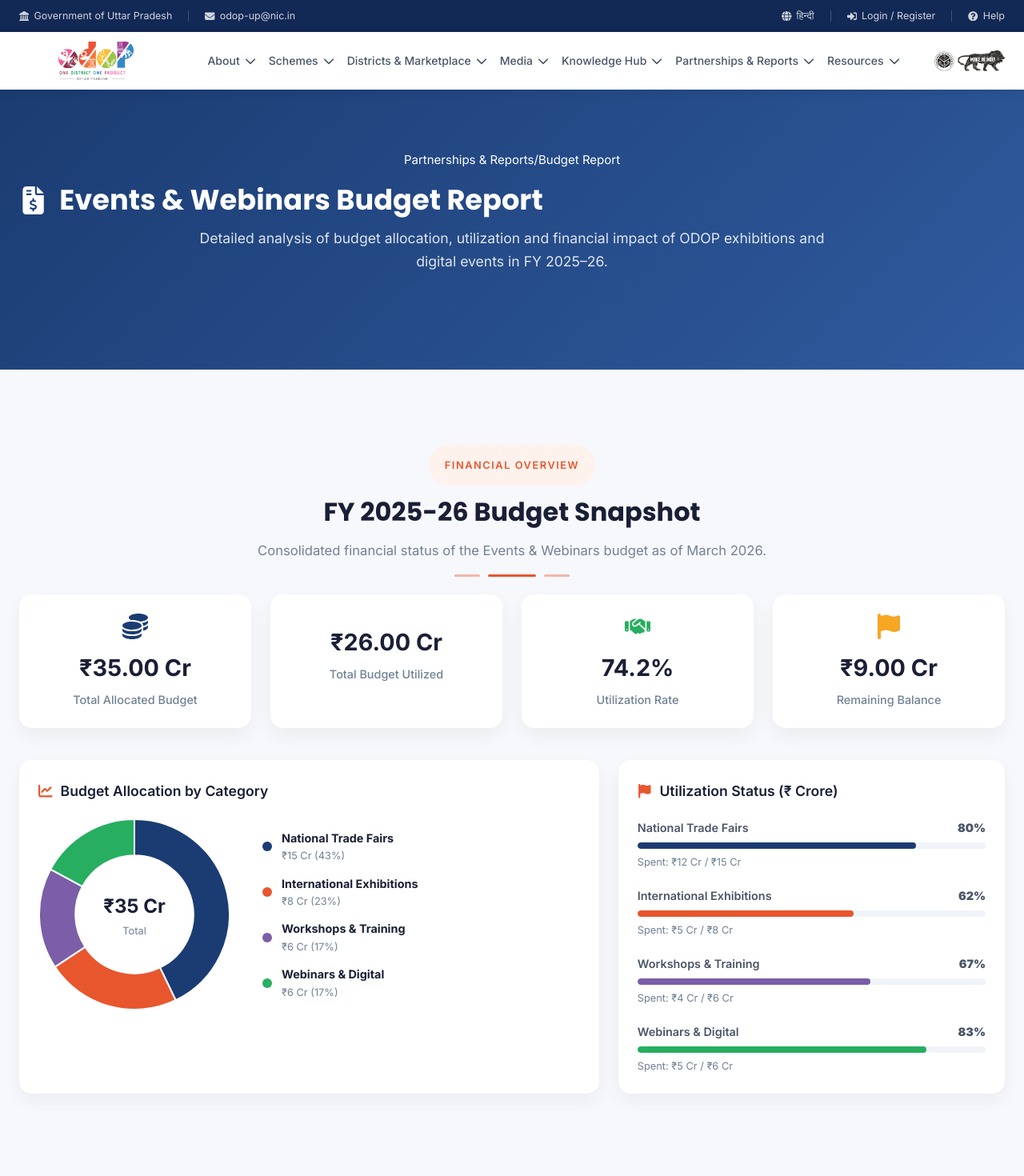
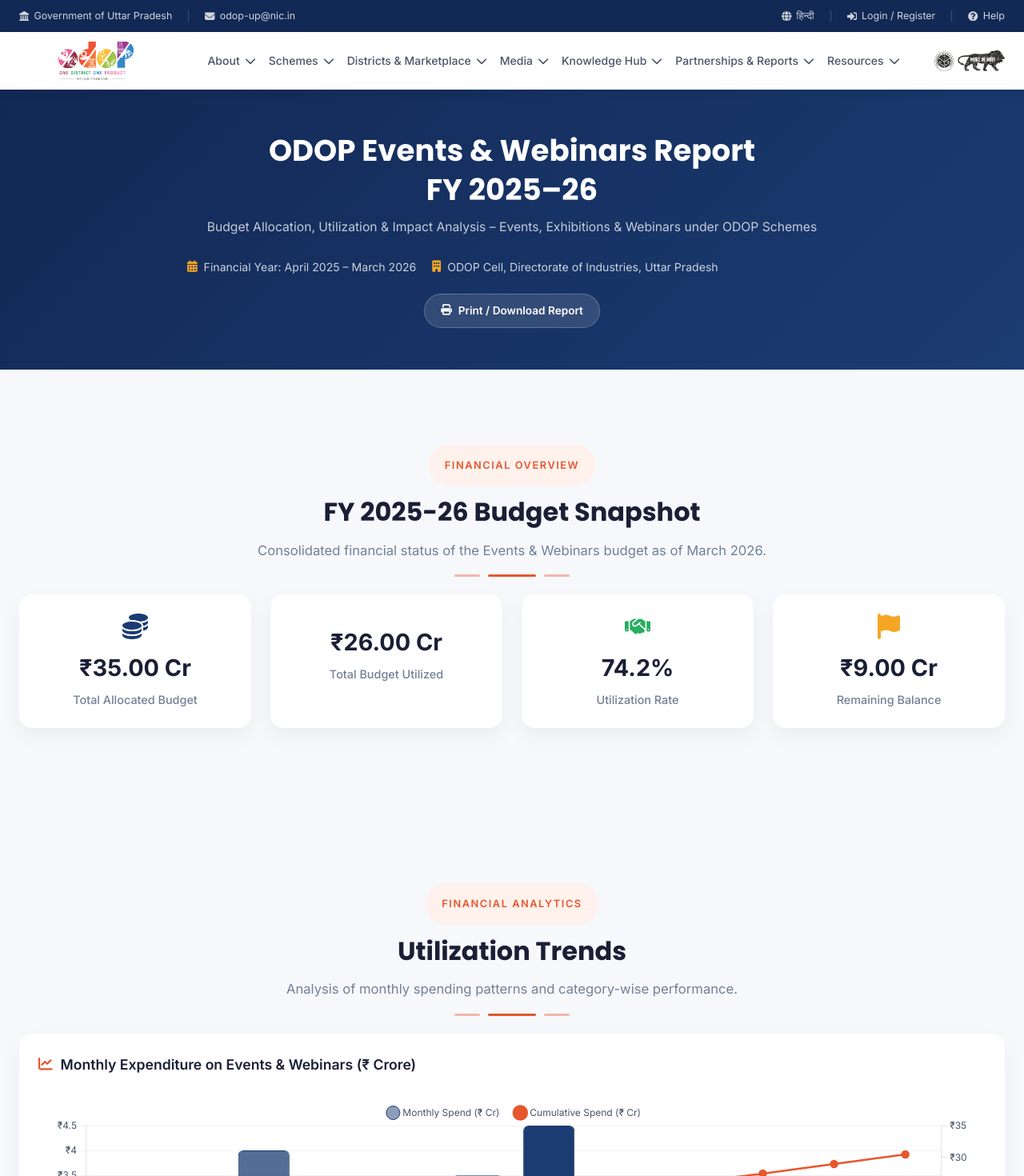
Before and after one commit to anitsengarg/odop-next, a Next.js app: page /partnerships/event-budget-report in a window 1280 px wide. Shown: the top 1470 px of the page at 80% size. Built offline with nearby package versions, Linux system fonts and the light colour scheme.

Commit message:
feat: update Event Budget Report page layout and styling, add print functionality

```diff
--- a/src/app/(public)/partnerships/event-budget-report/page.tsx
+++ b/src/app/(public)/partnerships/event-budget-report/page.tsx
@@ -294,23 +294,21 @@ export default function EventBudgetReportPage() {
 
   return (
     <main className="main-content schemes-page about-static-page event-budget-report-page">
-      <section className="page-hero event-budget-hero">
-        <div className="container">
-          <div className="breadcrumb-wrap">
-            <span className="breadcrumb-item">Partnerships &amp; Reports</span>
-            <span className="breadcrumb-sep">/</span>
-            <span className="breadcrumb-item active">Budget Report</span>
-          </div>
-          <h1>
-            <FaFileInvoiceDollar className="page-title-icon" />
-            Events &amp; Webinars Budget Report
-          </h1>
-          <p>
-            Detailed analysis of budget allocation, utilization and financial
-            impact of ODOP exhibitions and digital events in FY 2025–26.
-          </p>
-        </div>
-      </section>
+     <section className="page-hero events-report-hero">
+    <div className="page-hero-overlay"></div>
+    <div className="container page-hero-content">
+      <h1 className="page-hero-title">ODOP Events &amp; Webinars Report<br/>FY 2025–26</h1>
+      <p className="page-hero-subtitle">Budget Allocation, Utilization &amp; Impact Analysis – Events, Exhibitions
+        &amp; Webinars under ODOP Schemes</p>
+      <div className="report-hero-meta">
+        <span className="report-hero-meta-item"><i className="fas fa-calendar-alt"></i> Financial Year: April 2025 – March 2026</span>
+        <span className="report-hero-meta-item"><i className="fas fa-building"></i> ODOP Cell, Directorate of Industries, Uttar Pradesh</span>
+      </div>
+      <button className="report-print-btn" onClick={() => window.print()}>
+        <i className="fas fa-print"></i> Print / Download Report
+      </button>
+    </div>
+  </section>
 
       <div className="container">
         {/* SECTION 1 – FINANCIAL OVERVIEW */}
@@ -357,113 +355,6 @@ export default function EventBudgetReportPage() {
               </div>
               <div className="kpi-value">₹<Counter value="9.00" /> Cr</div>
               <div className="kpi-label">Remaining Balance</div>
-            </div>
-          </div>
-
-          <div className="allocation-shell">
-            <div className="report-card allocation-card">
-              <div className="report-card-title">
-                <FaChartLine /> Budget Allocation by Category
-              </div>
-              <div className="allocation-content">
-                <div className="chart-wrap-doughnut">
-                  <canvas ref={allocationChartRef} id="allocationChart"></canvas>
-                  <div className="chart-center-label">
-                    <span className="total-val">₹35 Cr</span>
-                    <span className="total-label">Total</span>
-                  </div>
-                </div>
-                <div className="allocation-legend">
-                  <div className="legend-item">
-                    <span className="dot blue"></span>
-                    <div className="legend-info">
-                      <strong>National Trade Fairs</strong>
-                      <span>₹15 Cr (43%)</span>
-                    </div>
-                  </div>
-                  <div className="legend-item">
-                    <span className="dot orange"></span>
-                    <div className="legend-info">
-                      <strong>International Exhibitions</strong>
-                      <span>₹8 Cr (23%)</span>
-                    </div>
-                  </div>
-                  <div className="legend-item">
-                    <span className="dot purple"></span>
-                    <div className="legend-info">
-                      <strong>Workshops &amp; Training</strong>
-                      <span>₹6 Cr (17%)</span>
-                    </div>
-                  </div>
-                  <div className="legend-item">
-                    <span className="dot green"></span>
-                    <div className="legend-info">
-                      <strong>Webinars &amp; Digital</strong>
-                      <span>₹6 Cr (17%)</span>
-                    </div>
-                  </div>
-                </div>
-              </div>
-            </div>
-
-            <div className="report-card summary-card">
-              <div className="report-card-title">
-                <FaFlag /> Utilization Status (₹ Crore)
-              </div>
-              <div className="summary-status-list">
-                <div className="status-item">
-                  <div className="status-head">
-                    <span>National Trade Fairs</span>
-                    <strong>80%</strong>
-                  </div>
-                  <div className="status-bar-wrap">
-                    <div
-                      className="status-bar blue"
-                      style={{ width: "80%" }}
-                    ></div>
-                  </div>
-                  <div className="status-meta">Spent: ₹12 Cr / ₹15 Cr</div>
-                </div>
-                <div className="status-item">
-                  <div className="status-head">
-                    <span>International Exhibitions</span>
-                    <strong>62%</strong>
-                  </div>
-                  <div className="status-bar-wrap">
-                    <div
-                      className="status-bar orange"
-                      style={{ width: "62%" }}
-                    ></div>
-                  </div>
-                  <div className="status-meta">Spent: ₹5 Cr / ₹8 Cr</div>
-                </div>
-                <div className="status-item">
-                  <div className="status-head">
-                    <span>Workshops &amp; Training</span>
-                    <strong>67%</strong>
-                  </div>
-                  <div className="status-bar-wrap">
-                    <div
-                      className="status-bar purple"
-                      style={{ width: "67%" }}
-                    ></div>
-                  </div>
-                  <div className="status-meta">Spent: ₹4 Cr / ₹6 Cr</div>
-                </div>
-                <div className="status-item">
-                  <div className="status-head">
-                    <span>Webinars &amp; Digital</span>
-                    <strong>83%</strong>
-                  </div>
-                  <div className="status-bar-wrap">
-                    <div
-                      className="status-bar green"
-                      style={{ width: "83%" }}
-                    ></div>
-                  </div>
-                  <div className="status-meta">Spent: ₹5 Cr / ₹6 Cr</div>
-                </div>
-              </div>
             </div>
           </div>
         </section>
--- a/src/styles/event-budget-report.css
+++ b/src/styles/event-budget-report.css
@@ -8,7 +8,10 @@
 }
 
 .event-budget-hero {
-    background: linear-gradient(135deg, #1b3c72 0%, #2f5a9e 100%);
+    background: linear-gradient(135deg,
+          rgba(11, 35, 69, 0.95) 0%,
+          rgba(27, 60, 114, 0.90) 55%,
+          rgba(232, 86, 46, 0.80) 100%);
     padding: 40px 0 60px;
     color: var(--white);
     margin-bottom: 0;
@@ -371,3 +374,42 @@
         padding: 16px;
     }
 }
+ .report-hero-meta {
+      display: flex;
+      flex-wrap: wrap;
+      gap: 20px;
+      margin-top: 22px;
+    }
+
+    .report-hero-meta-item {
+      display: flex;
+      align-items: center;
+      gap: 8px;
+      font-size: 0.88rem;
+      color: rgba(255, 255, 255, 0.78);
+    }
+
+    .report-hero-meta-item i {
+      color: var(--gold);
+      font-size: 0.9rem;
+    }
+.report-print-btn {
+      display: inline-flex;
+      align-items: center;
+      gap: 8px;
+      padding: 9px 20px;
+      background: rgba(255, 255, 255, 0.12);
+      border: 1px solid rgba(255, 255, 255, 0.22);
+      border-radius: var(--radius-full);
+      color: var(--white);
+      font-size: 0.85rem;
+      font-weight: 600;
+      cursor: pointer;
+      transition: background var(--transition-fast);
+      margin-top: 22px;
+    }
+
+    .report-print-btn:hover {
+      background: rgba(255, 255, 255, 0.22);
+      color: var(--white);
+    }
```
